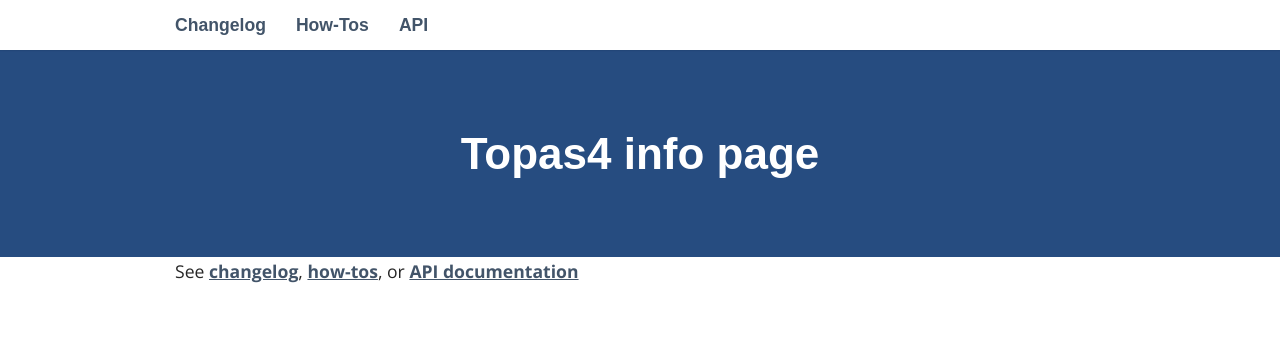
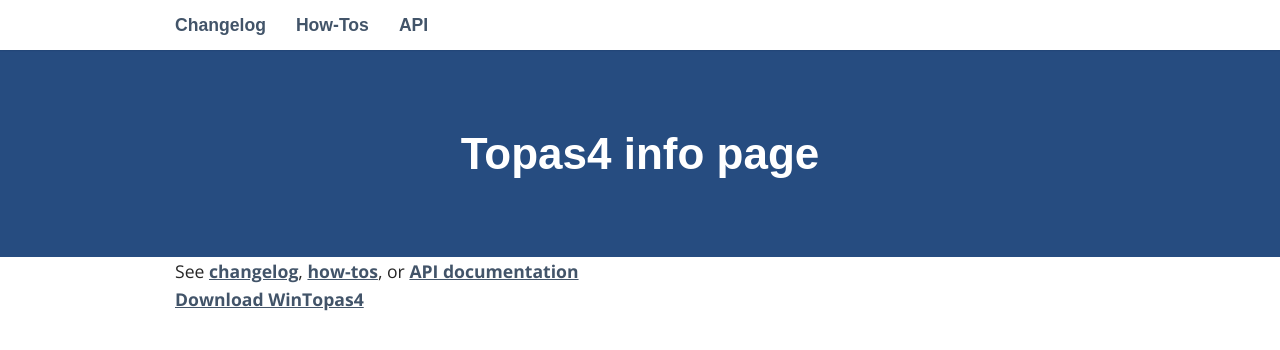
Before and after one commit to DomasM/Topas4InfoTemp00, a Jekyll site: the page built from index.html, in a window 1280 px wide. Shown: the top 350 px of the page. Built offline with Jekyll 4.4.1, drawn with Linux system fonts in a browser that asks for light colours; some web fonts are replaced; comment, search, counter and statistics services are not loaded.

Commit message:
Add download WinTopas4 link.

```diff
--- a/index.html
+++ b/index.html
@@ -3,3 +3,6 @@ layout: default
 ---
 
 See <a href="changelog/">changelog</a>, <a href="How-Tos/">how-tos</a>,  or <a href="https://domasm.github.io/Topas4PublicAPI/current/index.html">API documentation</a>
+<div>
+<a href="https://www.dropbox.com/s/54ccgxua9gch6mt/WinTopas4-setup.exe?dl=1">Download WinTopas4</a>
+</div>
```
